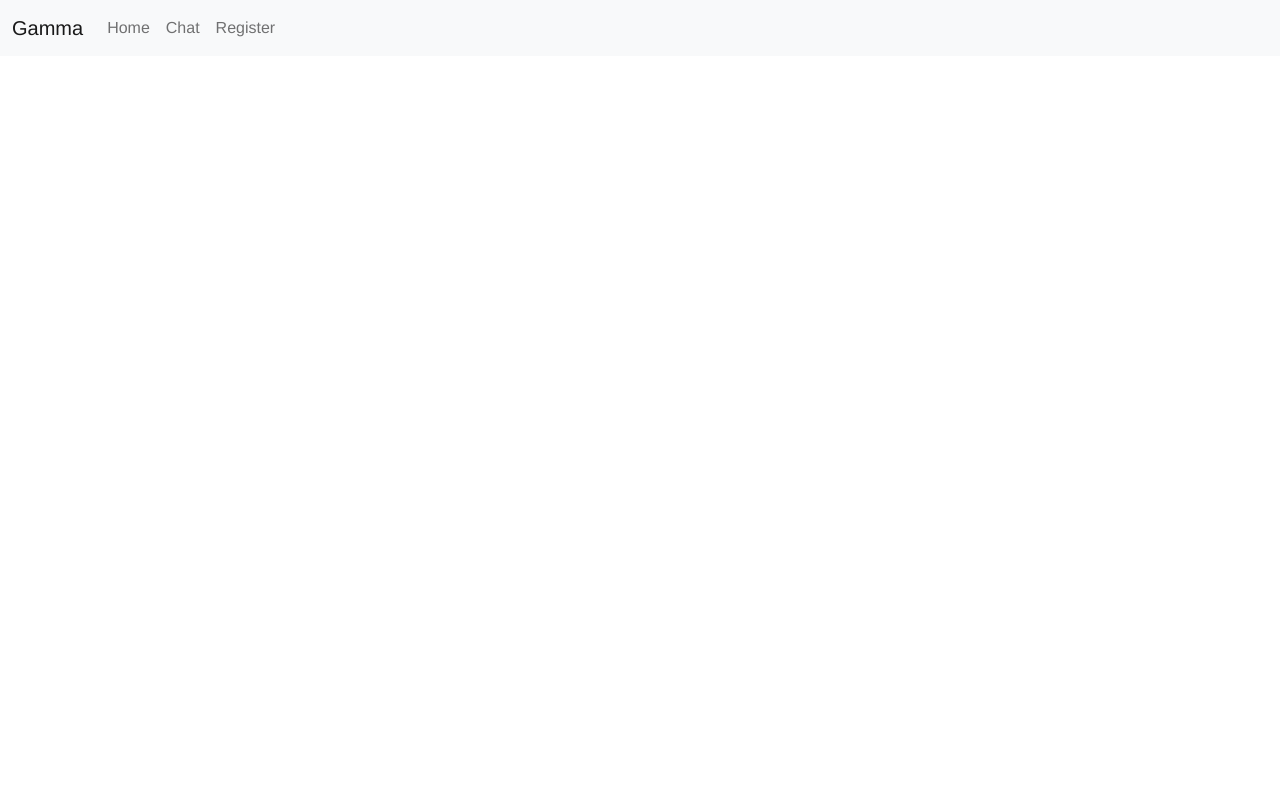
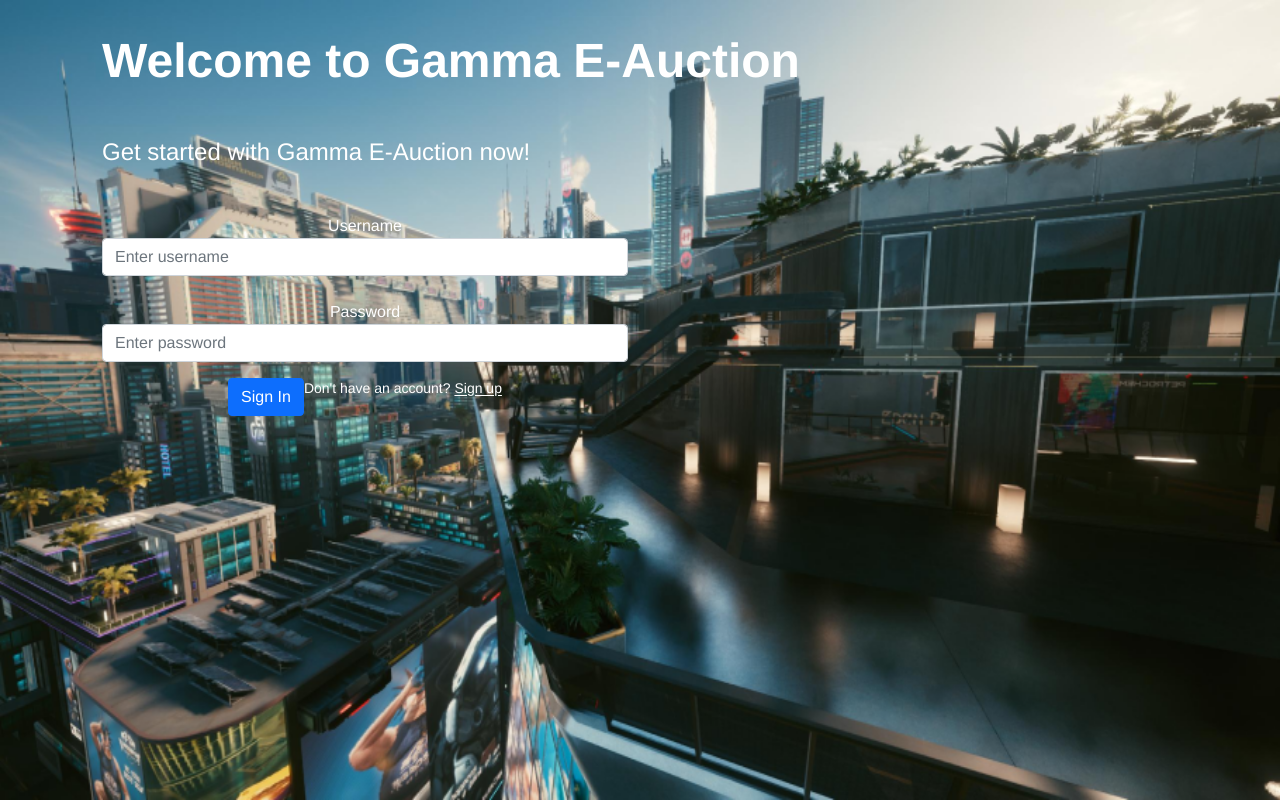
Before and after one commit to ferdianfefe/e-auction-oti-client, a Vue app: page /signin in a window 1280 px wide. Built offline with nearby package versions, Linux system fonts and the light colour scheme.

Commit message:
added route protection and home page

```diff
--- a/src/App.vue
+++ b/src/App.vue
@@ -1,6 +1,12 @@
 <template>
   <div id="app">
-    <Navbar v-if="$route.path !== '/' && $route.path !== '/signup'" />
+    <Navbar
+      v-if="
+        $route.name !== 'Signin' &&
+        $route.name !== 'Signup' &&
+        $route.name !== 'PageNotFound'
+      "
+    />
     <router-view />
   </div>
 </template>
--- a/src/router/index.js
+++ b/src/router/index.js
@@ -1,14 +1,25 @@
 import Vue from "vue";
 import VueRouter from "vue-router";
-import Landing from "../views/Landing.vue";
 
 Vue.use(VueRouter);
 
 const routes = [
   {
     path: "/",
-    name: "Landing",
-    component: Landing,
+    name: "Home",
+    component: () => import(/* webpackChunkName: "home" */ "../views/Home.vue"),
+    meta: {
+      requiresAuth: true,
+    },
+  },
+  {
+    path: "/signin",
+    name: "Signin",
+    component: () =>
+      import(/* webpackChunkName: "about" */ "../views/Signin.vue"),
+    meta: {
+      requiresGuest: true,
+    },
   },
   {
     path: "/signup",
@@ -18,6 +29,15 @@ const routes = [
     // which is lazy-loaded when the route is visited.
     component: () =>
       import(/* webpackChunkName: "about" */ "../views/Signup.vue"),
+    meta: {
+      requiresGuest: true,
+    },
+  },
+  {
+    path: "*",
+    name: "PageNotFound",
+    component: () =>
+      import(/* webpackChunkName: "about" */ "../views/PageNotFound.vue"),
   },
 ];
 
@@ -27,4 +47,22 @@ const router = new VueRouter({
   routes,
 });
 
+router.beforeEach((to, from, next) => {
+  if (to.matched.some((record) => record.meta.requiresAuth)) {
+    if (localStorage.getItem("token")) {
+      next();
+      return;
+    }
+    next("/signin");
+  } else if (to.matched.some((record) => record.meta.requiresGuest)) {
+    if (!localStorage.getItem("token")) {
+      next();
+      return;
+    }
+    next("/");
+  } else {
+    next();
+  }
+});
+
 export default router;
--- a/src/store/modules/User.js
+++ b/src/store/modules/User.js
@@ -20,6 +20,8 @@ const actions = {
     commit("auth_request");
     try {
       const { data } = await axios.post(API_URL + "signin", user);
+
+      localStorage.setItem("token", data.token);
       commit("auth_success", data);
       return data;
     } catch (error) {
@@ -39,6 +41,7 @@ const actions = {
     }
   },
   async logout({ commit }) {
+    localStorage.removeItem("token");
     commit("logout");
   },
 };
--- a/src/views/Home.vue
+++ b/src/views/Home.vue
@@ -1,6 +1,21 @@
 <template>
   <div class="home">
-
+    <div class="d-flex container justify-content-end">
+      <button type="button" class="btn btn-primary">Host Auction</button>
+    </div>
+    <div class="container">
+      <div class="card" style="width: 18rem">
+        <img src="" class="card-img-top" alt="..." />
+        <div class="card-body">
+          <h5 class="card-title">Card title</h5>
+          <p class="card-text">
+            Some quick example text to build on the card title and make up the
+            bulk of the card's content.
+          </p>
+          <a href="#" class="btn btn-primary">Go somewhere</a>
+        </div>
+      </div>
+    </div>
   </div>
 </template>
 
--- /dev/null
+++ b/src/views/PageNotFound.vue
@@ -0,0 +1,14 @@
+<template>
+  <div class="container">
+    <h1>ERROR 404 Page Not Found</h1>
+  </div>
+</template>
+
+<script>
+export default {
+  name: "PageNotFound",
+  components: {},
+};
+</script>
+
+<style></style>
--- a/src/views/Landing.vue
+++ b/src/views/Signin.vue
@@ -1,5 +1,5 @@
 <template>
-  <div class="landing h-100">
+  <div class="signin h-100">
     <div class="container">
       <h1 class="title text-white align-left">Welcome to Gamma E-Auction</h1>
       <h4 class="text-white align-left my-5">
@@ -44,7 +44,7 @@
 import { mapActions, mapGetters } from "vuex";
 
 export default {
-  name: "Landing",
+  name: "Signin",
   components: {},
   data: () => ({
     user: {
@@ -79,7 +79,7 @@ export default {
 </script>
 
 <style lang="scss" scoped>
-.landing {
+.signin {
   min-height: 100vh;
   background-image: url("../assets/landing-bg.png");
   background-size: 100% 100%;
```
